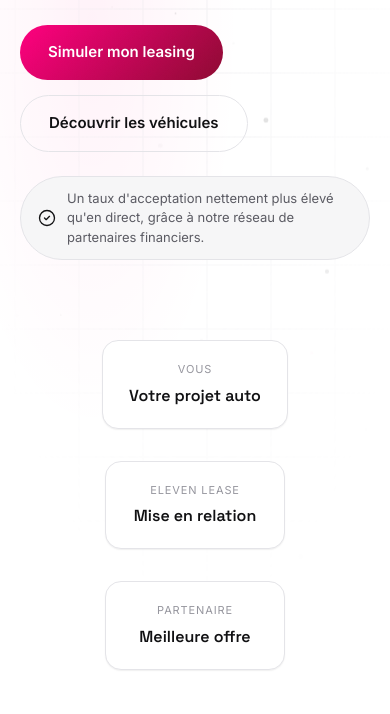
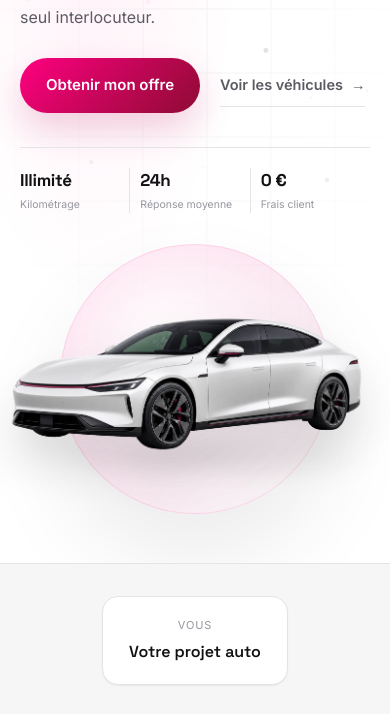
Before and after one commit to Mhx971x/elevenlease, an Astro site in the folder astro-site/: page / in a window 390 px wide. Shown: the part 454-1168 px from the top of the page. Built offline with nearby package versions, Linux system fonts and the light colour scheme; Astro itself is replaced by a stand-in of ours; no server answers; the database is empty.

Commit message:
Refondre le hero avec un visuel automobile

```diff
--- a/astro-site/src/pages/index.astro
+++ b/astro-site/src/pages/index.astro
@@ -109,19 +109,44 @@ const breadcrumbSchema = {
     <div class="hero-grid"></div>
     <canvas class="hero-stars" id="heroStars"></canvas>
     <div class="wrap hero-content">
-      <div class="eyebrow"><span class="dot"></span> Leasing à kilométrage illimité — partout en France</div>
-      <h1>Le leasing,<br><em>sans limite de kilomètres.</em></h1>
-      <p>Leasing automobile à kilométrage illimité, pour particuliers et professionnels. Roulez sans compter, on s'occupe du reste.</p>
-      <div class="hero-actions">
-        <a href="/simulation" class="btn-primary">Simuler mon leasing</a>
-        <a href="/vehicules" class="btn-ghost">Découvrir les véhicules</a>
+      <div class="hero-copy">
+        <div class="eyebrow"><span class="dot"></span> Leasing à kilométrage illimité — partout en France</div>
+        <h1>Roulez plus.<br><em>Comptez moins.</em></h1>
+        <p>Le leasing automobile pensé pour les particuliers et les professionnels qui roulent vraiment. Sans compteur à surveiller, avec un seul interlocuteur.</p>
+        <div class="hero-actions">
+          <a href="/simulation" class="btn-primary">Obtenir mon offre</a>
+          <a href="/vehicules" class="btn-secondary-link">Voir les véhicules <span aria-hidden="true">→</span></a>
+        </div>
+
+        <div class="hero-proof-row" aria-label="Les avantages Eleven Lease">
+          <div class="hero-proof">
+            <strong>Illimité</strong>
+            <span>Kilométrage</span>
+          </div>
+          <div class="hero-proof">
+            <strong>24h</strong>
+            <span>Réponse moyenne</span>
+          </div>
+          <div class="hero-proof">
+            <strong>0 €</strong>
+            <span>Frais client</span>
+          </div>
+        </div>
       </div>
 
-      <div class="acceptance-highlight">
-        <svg width="20" height="20" viewBox="0 0 24 24" fill="none" xmlns="http://www.w3.org/2000/svg"><path d="M9 12l2 2 4-4m6 2a9 9 0 11-18 0 9 9 0 0118 0z" stroke="var(--text)" stroke-width="1.6" stroke-linecap="round" stroke-linejoin="round"/></svg>
-        <span>Un taux d'acceptation nettement plus élevé qu'en direct, grâce à notre réseau de partenaires financiers.</span>
+      <div class="hero-visual" aria-hidden="true">
+        <div class="hero-visual-ring"></div>
+        <div class="hero-visual-label">
+          <span>La liberté de rouler</span>
+          <strong>sans compter.</strong>
+        </div>
+        <img src="/hero-premium-car.webp" alt="" width="1694" height="929" fetchpriority="high">
       </div>
+    </div>
+  </section>
 
+  <section class="connection-strip" aria-label="Le rôle d'Eleven Lease">
+    <div class="wrap">
       <div class="connect-diagram">
         <div class="node"><div class="label">Vous</div><div class="value">Votre projet auto</div></div>
         <div class="connect-line"></div>
@@ -464,11 +489,11 @@ const breadcrumbSchema = {
 
   /* hero */
   .hero{
-    min-height:100vh;
+    min-height:100svh;
     display:flex;flex-direction:column;justify-content:center;
     position:relative;
     overflow:clip;
-    padding-top:100px;
+    padding:132px 0 72px;
     border-bottom:1px solid var(--border);
   }
   .hero::before{
@@ -495,52 +520,89 @@ const breadcrumbSchema = {
     width:fit-content;
   }
   .eyebrow .dot{width:6px;height:6px;border-radius:50%;background:var(--accent-1);}
-  .hero-content{position:relative;z-index:2;}
-  .hero h1{font-size:clamp(38px,6vw,76px);max-width:1050px;}
+  .hero-content{
+    position:relative;z-index:2;
+    display:grid;grid-template-columns:minmax(0,1fr) minmax(520px,1.05fr);
+    align-items:center;gap:34px;
+  }
+  .hero-copy{position:relative;z-index:2;max-width:590px;}
+  .hero h1{font-size:clamp(50px,5.2vw,70px);max-width:720px;}
   .hero h1 em{font-style:normal;color:var(--text-faint);}
-  .hero p{font-size:19px;color:var(--text-dim);max-width:520px;margin-top:24px;}
-  .hero-actions{display:flex;gap:16px;margin-top:40px;flex-wrap:wrap;}
+  .hero p{font-size:18px;color:var(--text-dim);max-width:540px;margin-top:26px;line-height:1.65;}
+  .hero-actions{display:flex;align-items:center;gap:26px;margin-top:36px;flex-wrap:wrap;}
   .btn-primary{
     background:var(--accent);color:#fff;
-    padding:16px 28px;border-radius:100px;
+    padding:18px 32px;border-radius:100px;
     font-weight:600;font-size:15px;
     transition:transform .2s ease, filter .2s ease, box-shadow .3s ease;
     display:inline-block;
+    box-shadow:0 16px 36px rgba(190,24,93,.2);
   }
   .btn-primary:hover{filter:brightness(1.12);transform:translateY(-2px);box-shadow:0 14px 32px rgba(255,0,127,0.22), 0 4px 10px rgba(255,0,127,0.16);}
   .btn-primary:active{transform:scale(.96);box-shadow:0 4px 12px rgba(255,0,127,0.2);}
+  .btn-secondary-link{
+    display:inline-flex;align-items:center;gap:8px;
+    color:var(--text-dim);font-size:14.5px;font-weight:600;
+    padding:10px 0;border-bottom:1px solid var(--border);
+    transition:color .2s ease,border-color .2s ease,gap .2s ease;
+  }
+  .btn-secondary-link:hover{color:var(--accent-1);border-color:var(--accent-1);gap:12px;}
   .btn-ghost{
-    border:1px solid var(--border);
-    padding:16px 28px;border-radius:100px;
-    font-weight:600;font-size:15px;
-    color:var(--text);
-    transition:border-color .2s ease, color .2s ease, transform .2s ease;
-    display:inline-block;
+    display:inline-block;border:1px solid var(--border);
+    padding:15px 26px;border-radius:100px;
+    font-weight:600;font-size:14.5px;color:var(--text);
+    transition:border-color .2s ease,color .2s ease,transform .2s ease;
   }
   .btn-ghost:hover{border-color:var(--accent-1);color:var(--accent-1);transform:translateY(-2px);}
   .btn-ghost:active{transform:scale(.96);}
 
-  .acceptance-highlight{
-    display:flex;align-items:center;gap:10px;
-    margin-top:24px;
-    padding:12px 18px;
-    border:1px solid var(--border);
-    border-radius:100px;
-    background:var(--surface);
-    max-width:560px;
-    font-size:13.5px;
-    color:var(--text-dim);
-    animation:fadeUp .9s cubic-bezier(.16,1,.3,1) both;
-    animation-delay:.48s;
+  .hero-proof-row{
+    display:flex;align-items:stretch;
+    margin-top:46px;padding-top:24px;
+    border-top:1px solid var(--border);
   }
-  .acceptance-highlight svg{flex-shrink:0;}
-  @media(max-width:640px){ .acceptance-highlight{font-size:13px;padding:12px 16px;} }
+  .hero-proof{min-width:0;flex:1;padding:0 18px;border-right:1px solid var(--border);}
+  .hero-proof:first-child{padding-left:0;}
+  .hero-proof:last-child{border-right:0;}
+  .hero-proof strong{display:block;font-family:'Space Grotesk',sans-serif;font-size:20px;letter-spacing:-.02em;}
+  .hero-proof span{display:block;color:var(--text-faint);font-size:11.5px;margin-top:4px;}
+
+  .hero-visual{position:relative;min-height:530px;display:flex;align-items:center;justify-content:center;}
+  .hero-visual-ring{
+    position:absolute;width:480px;aspect-ratio:1;border-radius:50%;
+    background:
+      radial-gradient(circle at 38% 35%,rgba(255,255,255,.95),rgba(255,255,255,.28) 46%,transparent 70%),
+      linear-gradient(135deg,rgba(255,0,127,.17),rgba(17,17,19,.04));
+    border:1px solid rgba(255,0,127,.1);
+    box-shadow:0 45px 90px rgba(17,17,19,.08);
+  }
+  .hero-visual::after{
+    content:'';position:absolute;left:8%;right:1%;bottom:15%;
+    height:54px;border-radius:50%;
+    background:radial-gradient(ellipse,rgba(17,17,19,.18),transparent 68%);
+    filter:blur(8px);opacity:.55;
+  }
+  .hero-visual img{
+    position:relative;z-index:2;width:118%;max-width:none;height:auto;
+    transform:translateX(-1%);
+    filter:drop-shadow(0 28px 24px rgba(17,17,19,.13));
+  }
+  .hero-visual-label{
+    position:absolute;z-index:3;right:0;top:13%;
+    display:flex;flex-direction:column;
+    background:rgba(255,255,255,.88);backdrop-filter:blur(12px);
+    border:1px solid rgba(255,255,255,.9);border-radius:16px;
+    padding:13px 18px;box-shadow:var(--shadow-md);
+  }
+  .hero-visual-label span{font-size:11px;color:var(--text-faint);text-transform:uppercase;letter-spacing:.08em;}
+  .hero-visual-label strong{font-family:'Space Grotesk',sans-serif;font-size:16px;margin-top:3px;}
 
   /* connection diagram - signature element */
+  .connection-strip{padding:38px 0;background:var(--surface);border-bottom:1px solid var(--border);}
   .connect-diagram{
-    margin-top:80px;position:relative;z-index:2;
+    position:relative;z-index:2;
     display:flex;align-items:center;justify-content:center;gap:0;
-    max-width:640px;
+    max-width:880px;margin:0 auto;
   }
   .node{
     border:1px solid var(--border);
@@ -573,6 +635,31 @@ const breadcrumbSchema = {
     .connect-diagram{flex-direction:column;gap:16px;}
     .connect-line{width:1px;height:40px;margin:0;background:linear-gradient(180deg, var(--border), var(--text), var(--border));}
     .connect-line::after{display:none;}
+  }
+  @media(max-width:980px){
+    .hero-content{grid-template-columns:1fr;gap:10px;}
+    .hero-copy{max-width:720px;}
+    .hero-visual{min-height:430px;max-width:720px;width:100%;margin:0 auto;}
+    .hero-visual-ring{width:min(470px,70vw);}
+    .hero-visual img{width:min(760px,112%);}
+    .hero-visual-label{right:4%;top:8%;}
+  }
+  @media(max-width:640px){
+    .hero{padding:118px 0 34px;min-height:auto;}
+    .hero-content{gap:4px;}
+    .hero h1{font-size:clamp(42px,13vw,58px);}
+    .hero p{font-size:16px;margin-top:20px;}
+    .hero-actions{margin-top:28px;gap:20px;}
+    .btn-primary{padding:16px 26px;}
+    .hero-proof-row{margin-top:34px;padding-top:20px;}
+    .hero-proof{padding:0 10px;}
+    .hero-proof strong{font-size:17px;}
+    .hero-proof span{font-size:10.5px;}
+    .hero-visual{min-height:300px;margin-top:12px;}
+    .hero-visual-ring{width:270px;}
+    .hero-visual img{width:118%;transform:translateX(-2%);}
+    .hero-visual-label{display:none;}
+    .connection-strip{padding:32px 0;}
   }
 
   /* section headers */
@@ -817,6 +904,8 @@ const breadcrumbSchema = {
   .hero-content h1{animation:fadeUp .9s cubic-bezier(.16,1,.3,1) both;animation-delay:.15s;}
   .hero-content p{animation:fadeUp .9s cubic-bezier(.16,1,.3,1) both;animation-delay:.28s;}
   .hero-actions{animation:fadeUp .9s cubic-bezier(.16,1,.3,1) both;animation-delay:.4s;}
+  .hero-proof-row{animation:fadeUp .9s cubic-bezier(.16,1,.3,1) both;animation-delay:.5s;}
+  .hero-visual{animation:fadeUp 1s cubic-bezier(.16,1,.3,1) both;animation-delay:.18s;}
   .connect-diagram{animation:fadeUp 1s cubic-bezier(.16,1,.3,1) both;animation-delay:.55s;}
 
   .hero-grid{animation:gridDrift 30s linear infinite;}
```
Also changed, not shown: astro-site/public/hero-premium-car.webp (added).
